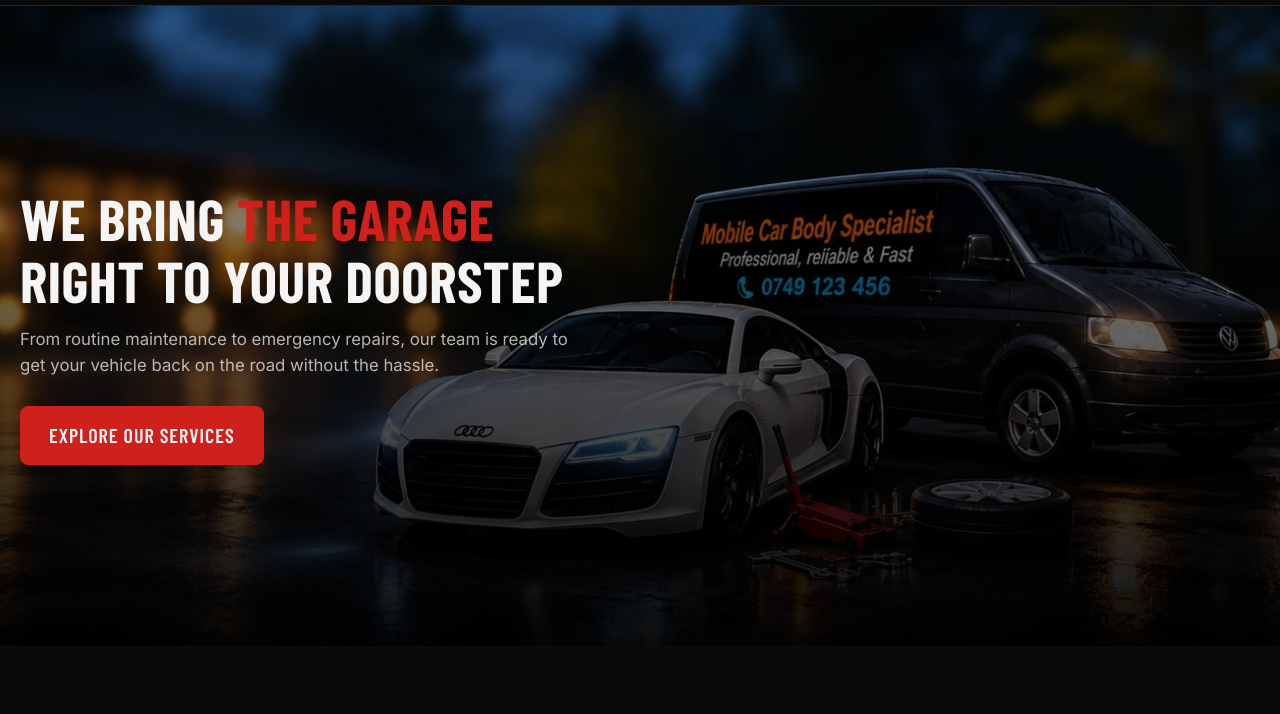
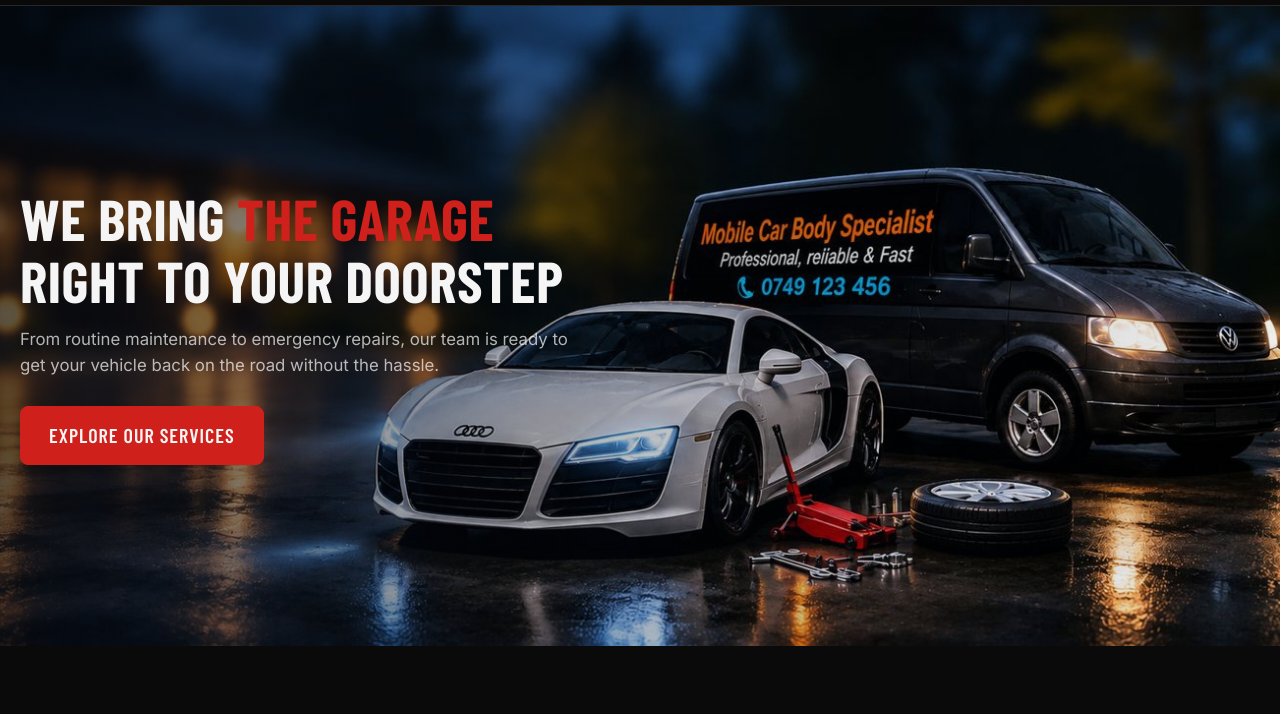
Before and after one commit to l-panther/mobile-car-repair, an Astro site: page / in a window 1280 px wide. Shown: the part 86-800 px from the top of the page. Built offline with nearby package versions, Linux system fonts and the light colour scheme; Astro itself is replaced by a stand-in of ours; a web font is replaced by a local one.

Commit message:
Update global.css

```diff
--- a/src/styles/global.css
+++ b/src/styles/global.css
@@ -108,6 +108,14 @@ a:focus-visible, button:focus-visible, input:focus-visible, textarea:focus-visib
   rgba(0,0,0,0.25),
   rgba(0,0,0,0.95)),
     url("/assets/images/hero/car-bg.jpg") no-repeat;
+  background:
+     linear-gradient(
+      90deg,
+      rgba(3, 8, 17, 0.65) 0%,
+      rgba(3, 8, 17, 0.25) 50%,
+      rgba(3, 8, 17, 0.05) 100%
+    ),
+   url("/assets/images/hero/car-bg.jpg") no-repeat;
   background-position: center;
   background-size: cover;
   overflow:hidden;
```
